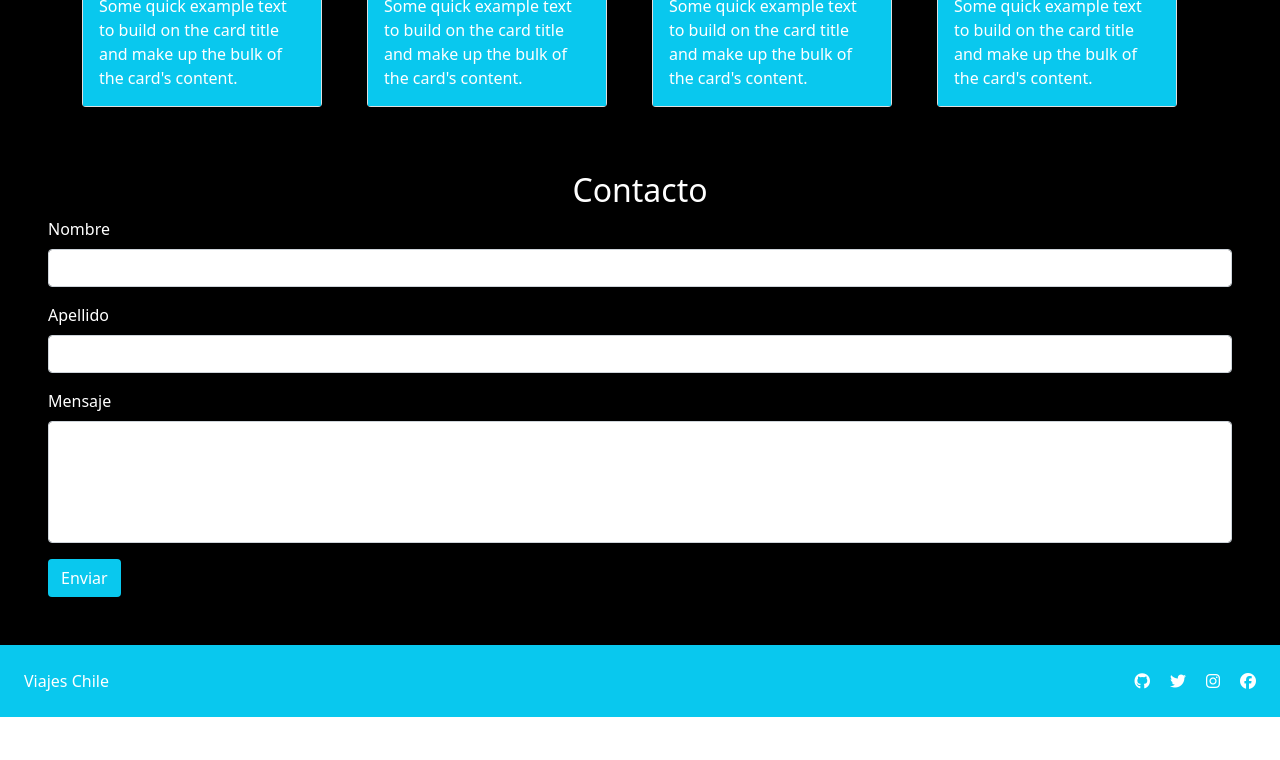
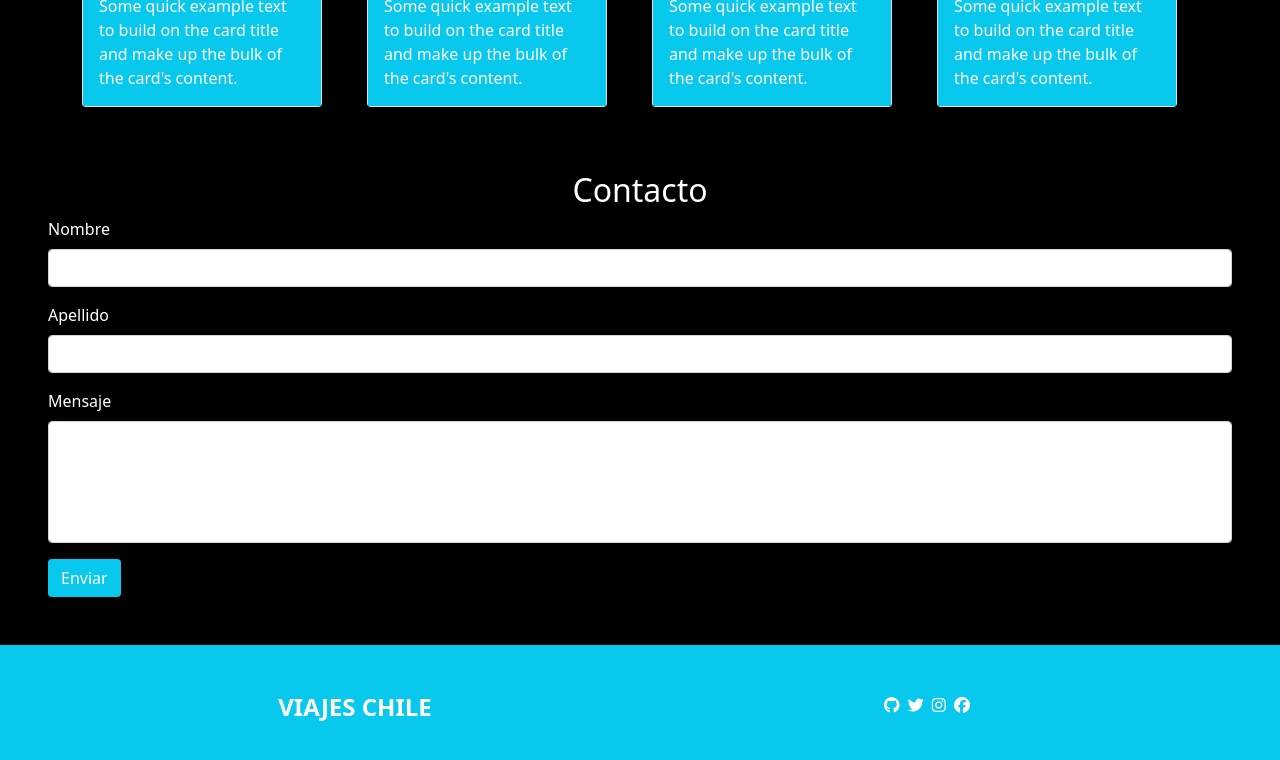
Before and after one commit to antuanet2022/viajeschile, a plain HTML site: page index.html in a window 1280 px wide. Shown: the part 1714-2474 px from the top of the page. Before the commit the page ends 2431 px from the top, so only its background shows below. Drawn offline with nearby package versions, Linux system fonts and the light colour scheme.

Commit message:
Footer nuevo con grilla

```diff
--- a/assets/css/style.css
+++ b/assets/css/style.css
@@ -49,4 +49,13 @@ color: white;1
     color: white;
 }
 
+
+#footer {
+    background-color: rgb(9, 200, 238);
+    color: white;
 }
+
+#footer a {
+    background-color: rgb(9, 200, 238);
+    color: white;
+}
--- a/index.html
+++ b/index.html
@@ -155,19 +155,16 @@
     <button type="submit" class="btn ">Enviar</button>
 </form>
 <!-- Creando Footer Iconos-->
-<footer id="Pie" class="container-fluid pt-3 px-3 py-3">
-<div class="d-flex bd-highlight">
-  <div class="p-2 flex-grow-1 bd-highlight">Viajes Chile</div>
-          <div class="p-2 bd-highlight">
+<footer id="footer" class="text-center text-white py-5">
+    <div class="container">
+        <div class="row">
+            <div class="col-12 col-sm-6">
+              <h4 class="fw-bold text-uppercase">Viajes Chile</h4>
+            </div>
+            <div class="col-12 col-sm-6">
               <a href="https://github.com/antuanet2022/viajeschile.git"><i class="fa-brands fa-github fa-1x ms-1"></i></a>
-          </div>
-          <div class="p-2 bd-highlight">
               <a href="https://github.com/antuanet2022/viajeschile.git"><i class="fa-brands fa-twitter fa-1x ms-1"></i></a>
-          </div>
-          <div class="p-2 bd-highlight">
               <a href="https://github.com/antuanet2022/viajeschile.git"><i class="fa-brands fa-instagram fa-1x ms-1"></i></a>
-          </div>
-          <div class="p-2 bd-highlight">
               <a href="https://github.com/antuanet2022/viajeschile.git"> <i class="fa-brands fa-facebook fa-1x ms-1"></i></a>
             </div>
         </div>
```
Lines whose indentation alone changed are shown as unchanged.
